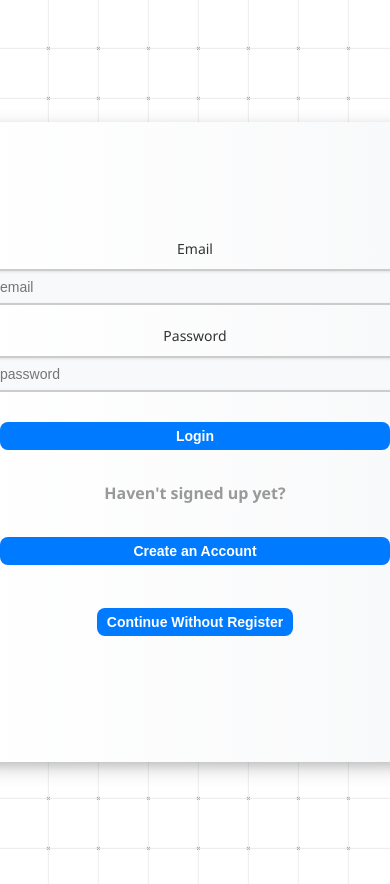
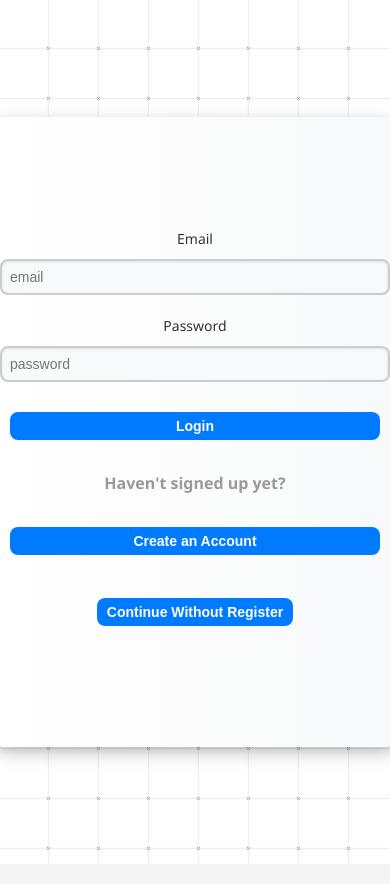
Before and after one commit to kermfiratt/Taste-Terra, a React (Create React App) app in the folder client/: page / in a window 390 px wide. Built offline with nearby package versions, Linux system fonts and the light colour scheme.

Commit message:
theloginbestcss

```diff
--- a/client/src/index.css
+++ b/client/src/index.css
@@ -37,8 +37,6 @@ body {
     display: flex;
     flex-direction: column;
     justify-content: center;
-    flex: 1;
-    min-width: 0;
 }
 
 .form_container:hover, .info_section:hover {
@@ -138,45 +136,6 @@ button:hover {
         flex-direction: column;
         justify-content: center;
         align-items: center;
-        height: auto;
-        padding: 20px 0;
-    }
-
-    .form_container, .info_section {
-        width: 90%;
-        padding: 20px;
-    }
-
-    label {
-        margin-bottom: 15px;
-        font-size: 16px;
-    }
-
-    input {
-        font-size: 16px;
-        padding: 10px;
-    }
-
-    button {
-        font-size: 16px;
-        padding: 8px 12px;
-    }
-
-    .message {
-        font-size: 12px;
-    }
-
-    .info_section p {
-        font-size: 16px;
-    }
-
-    .content__container__list__item {
-        font-size: 20px;
-    }
-
-    .form_and_info {
-        display: flex;
-        flex-direction: column;
         height: 100vh;
     }
 
@@ -191,14 +150,44 @@ button:hover {
     .info_section {
         display: none;
     }
-}
-
-/* Adjusting for phone screens */
+
+    .form_container, .info_section {
+        width: 90%;
+        padding: 20px;
+    }
+
+    label {
+        margin-bottom: 15px;
+        font-size: 16px;
+    }
+
+    input {
+        font-size: 16px;
+        padding: 10px;
+    }
+
+    button {
+        font-size: 16px;
+        padding: 8px 12px;
+    }
+
+    .message {
+        font-size: 12px;
+    }
+
+    .info_section p {
+        font-size: 16px;
+    }
+
+    .content__container__list__item {
+        font-size: 20px;
+    }
+}
+
 @media (max-width: 480px) {
     .form_container, .info_section {
         width: 100%;
-        height: 100vh;
-        padding: 20px;
+        padding: 15px;
     }
 
     label {
@@ -229,14 +218,18 @@ button:hover {
     }
 }
 
-/* Toggle between form and info sections */
-@media (min-width: 768px) {
-    .form_container {
-        flex: 1;
+@media (min-width: 769px) {
+    .form_and_info {
+        display: flex;
+        flex-direction: row;
+        justify-content: center;
     }
 
     .info_section {
-        flex: 1;
+        display: flex;
+        flex-direction: column;
+        align-items: center;
+        justify-content: center;
     }
 }
 
```
